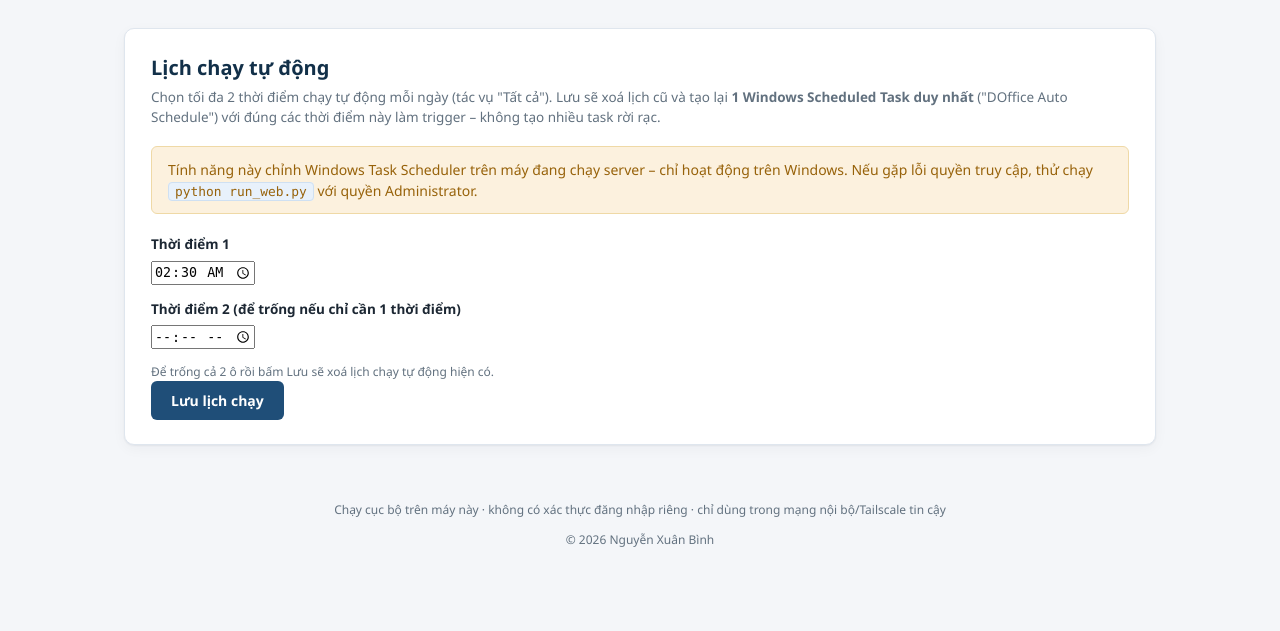
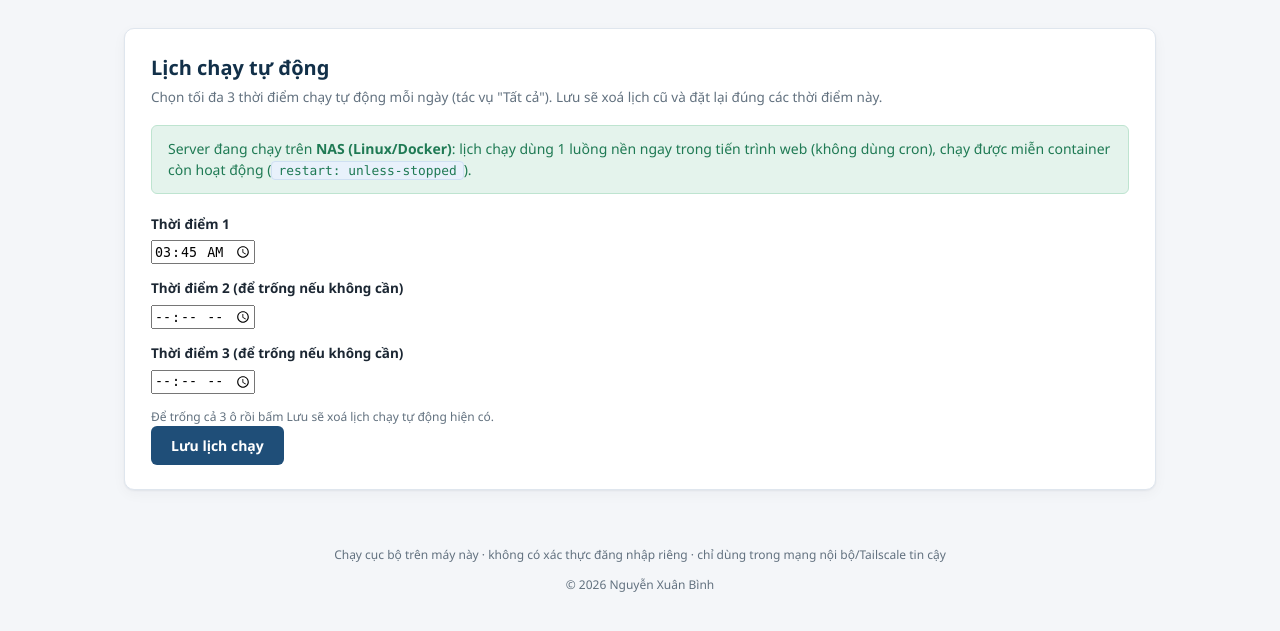
Before and after one commit to zerokiem/DO_Auto, a Flask app: page /scheduler in a window 1280 px wide. Shown: the part 77-708 px from the top of the page. Run offline with Flask 3, Linux system fonts and the light colour scheme.

Commit message:
Cho nhap duong dan hien thi qua trang Cai dat + lich chay ho tro 3 khung gio
- config.py: DISPLAY_BASE_DIR_OVERRIDE / DISPLAY_BASE_URL_OVERRIDE - nguoi dung
  dien truc tiep qua web (uu tien hon bien moi truong), khong can sua config.py
  bang tay hay doi docker-compose.yml.
- settings_store.py + webapp/app.py + settings.html: form nhap 2 duong dan nay,
  ghi qua co che update_common_fields() co san (giu nguyen comment/dinh dang
  file, giong cach TELEGRAM_BOT_TOKEN da lam).
- scheduler.html + app.py: them o nhap "Thoi diem 3" (truoc chi ho tro 2 - se
  lam mat gio thu 3 neu bam Luu). Banner hien dung theo moi truong dang chay
  (NAS/Linux dung luong nen, Windows dung Task Scheduler) thay vi luon ghi
  "chi hoat dong tren Windows" gay hieu lam.

Co-Authored-By: Claude Opus 4.8 <noreply@anthropic.com>

```diff
--- a/webapp/app.py
+++ b/webapp/app.py
@@ -10,6 +10,7 @@ from __future__ import annotations
 
 import json
 import queue
+import sys
 import time
 from datetime import datetime
 from pathlib import Path
@@ -297,6 +298,12 @@ def settings_page():
             "TELEGRAM_BOT_TOKEN": request.form.get("telegram_bot_token", effective_cfg.TELEGRAM_BOT_TOKEN).strip(),
             "TELEGRAM_CHAT_ID": request.form.get("telegram_chat_id", effective_cfg.TELEGRAM_CHAT_ID).strip(),
             "TELEGRAM_NOTIFY_ONLY_IF_NEW": request.form.get("telegram_notify_only_if_new") == "on",
+            "DISPLAY_BASE_DIR_OVERRIDE": request.form.get(
+                "display_base_dir_override", effective_cfg.DISPLAY_BASE_DIR_OVERRIDE
+            ).strip(),
+            "DISPLAY_BASE_URL_OVERRIDE": request.form.get(
+                "display_base_url_override", effective_cfg.DISPLAY_BASE_URL_OVERRIDE
+            ).strip(),
         }
         if doffice_url:
             common_updates["DOFFICE_URL"] = doffice_url
@@ -343,6 +350,10 @@ def settings_page():
         "TELEGRAM_BOT_TOKEN": effective_cfg.TELEGRAM_BOT_TOKEN,
         "TELEGRAM_CHAT_ID": effective_cfg.TELEGRAM_CHAT_ID,
         "TELEGRAM_NOTIFY_ONLY_IF_NEW": effective_cfg.TELEGRAM_NOTIFY_ONLY_IF_NEW,
+        "DISPLAY_BASE_DIR": effective_cfg.DISPLAY_BASE_DIR,
+        "DISPLAY_BASE_URL": effective_cfg.DISPLAY_BASE_URL,
+        "DISPLAY_BASE_DIR_OVERRIDE": effective_cfg.DISPLAY_BASE_DIR_OVERRIDE,
+        "DISPLAY_BASE_URL_OVERRIDE": effective_cfg.DISPLAY_BASE_URL_OVERRIDE,
     }
     saved = request.args.get("saved") == "1"
     error = request.args.get("error")
@@ -362,17 +373,22 @@ def scheduler_page():
     if request.method == "POST":
         t1 = request.form.get("time1", "").strip()
         t2 = request.form.get("time2", "").strip()
-        times = [t for t in (t1, t2) if t]
+        t3 = request.form.get("time3", "").strip()
+        times = [t for t in (t1, t2, t3) if t]
 
         if not times:
             ok, message = scheduler_mod.remove_schedule()
         else:
             ok, message = scheduler_mod.apply_schedule(PROJECT_DIR, times)
 
-        return render_template("scheduler.html", times=times, saved=True, ok=ok, message=message)
+        return render_template(
+            "scheduler.html", times=times, saved=True, ok=ok, message=message, is_windows=sys.platform == "win32"
+        )
 
     current_times = scheduler_mod.get_current_times()
-    return render_template("scheduler.html", times=current_times, saved=False, ok=None, message="")
+    return render_template(
+        "scheduler.html", times=current_times, saved=False, ok=None, message="", is_windows=sys.platform == "win32"
+    )
 
 
 if __name__ == "__main__":
--- a/webapp/templates/scheduler.html
+++ b/webapp/templates/scheduler.html
@@ -5,9 +5,8 @@
 <section class="panel">
   <div class="panel-head">
     <h1>Lịch chạy tự động</h1>
-    <p>Chọn tối đa 2 thời điểm chạy tự động mỗi ngày (tác vụ "Tất cả"). Lưu sẽ xoá lịch cũ và tạo lại
-    <strong>1 Windows Scheduled Task duy nhất</strong> ("{{ 'DOffice Auto Schedule' }}") với đúng các thời điểm này
-    làm trigger &ndash; không tạo nhiều task rời rạc.</p>
+    <p>Chọn tối đa 3 thời điểm chạy tự động mỗi ngày (tác vụ "Tất cả"). Lưu sẽ xoá lịch cũ và đặt lại
+    đúng các thời điểm này.</p>
   </div>
 
   {% if saved %}
@@ -18,21 +17,33 @@
     {% endif %}
   {% endif %}
 
+  {% if is_windows %}
   <div class="banner banner-warning">
-    Tính năng này chỉnh Windows Task Scheduler trên máy đang chạy server &ndash; chỉ hoạt động trên Windows.
+    Server đang chạy trên <strong>Windows</strong>: tính năng này tạo 1 Windows Scheduled Task duy nhất
+    ("DOffice Auto Schedule") với đúng các thời điểm này làm trigger.
     Nếu gặp lỗi quyền truy cập, thử chạy <code>python run_web.py</code> với quyền Administrator.
   </div>
+  {% else %}
+  <div class="banner banner-success">
+    Server đang chạy trên <strong>NAS (Linux/Docker)</strong>: lịch chạy dùng 1 luồng nền ngay trong tiến
+    trình web (không dùng cron), chạy được miễn container còn hoạt động (<code>restart: unless-stopped</code>).
+  </div>
+  {% endif %}
 
   <form method="post" class="settings-form">
     <div class="field-row">
       <label for="time1">Thời điểm 1</label>
-      <input type="time" name="time1" id="time1" value="{{ times[0] if times|length > 0 else '02:30' }}">
+      <input type="time" name="time1" id="time1" value="{{ times[0] if times|length > 0 else '03:45' }}">
     </div>
     <div class="field-row">
-      <label for="time2">Thời điểm 2 (để trống nếu chỉ cần 1 thời điểm)</label>
+      <label for="time2">Thời điểm 2 (để trống nếu không cần)</label>
       <input type="time" name="time2" id="time2" value="{{ times[1] if times|length > 1 else '' }}">
     </div>
-    <p class="field-hint">Để trống cả 2 ô rồi bấm Lưu sẽ xoá lịch chạy tự động hiện có.</p>
+    <div class="field-row">
+      <label for="time3">Thời điểm 3 (để trống nếu không cần)</label>
+      <input type="time" name="time3" id="time3" value="{{ times[2] if times|length > 2 else '' }}">
+    </div>
+    <p class="field-hint">Để trống cả 3 ô rồi bấm Lưu sẽ xoá lịch chạy tự động hiện có.</p>
     <button type="submit" class="btn btn-primary">Lưu lịch chạy</button>
   </form>
 </section>
```
Also changed, not shown: config.py (+13 -6 lines), do_auto/settings_store.py (+7 -0 lines), webapp/templates/settings.html (+14 -0 lines).
